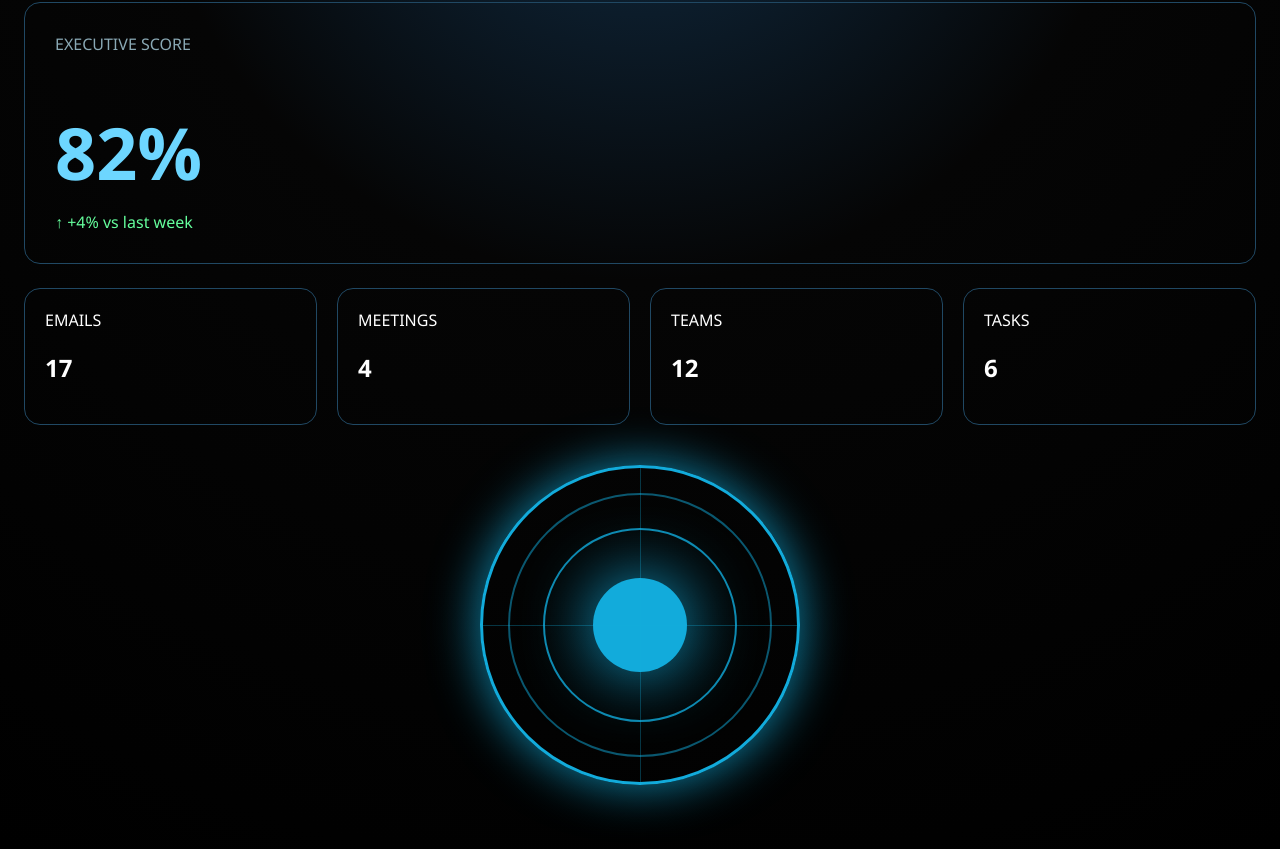
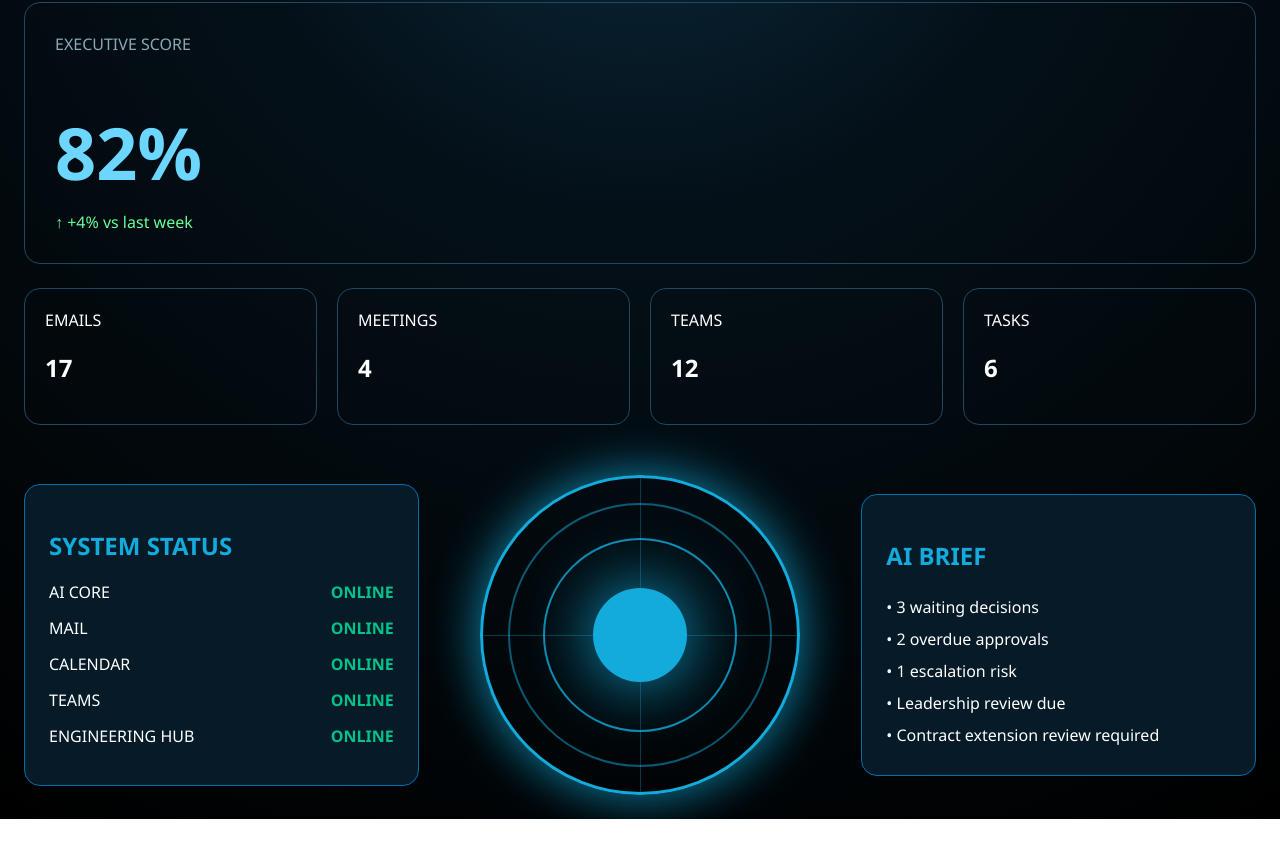
Before and after one commit to adrianbartosik/adrian-ai-os, a Next.js app: page / in a window 1280 px wide. Shown: the part 216-1065 px from the top of the page. After the commit the page ends 1035 px from the top, so only its background shows below. Built offline with nearby package versions, Linux system fonts and the light colour scheme.

Commit message:
Add SystemStatus and AIBrief components to Home
Added SystemStatus and AIBrief components to the Home page. Updated styles for layout and background.

```diff
--- a/app/page.js
+++ b/app/page.js
@@ -6,6 +6,8 @@ import Header from "../components/Header";
 import ExecutiveScore from "../components/ExecutiveScore";
 import KpiGrid from "../components/KpiGrid";
 import ArcReactor from "../components/ArcReactor";
+import SystemStatus from "../components/SystemStatus";
+import AIBrief from "../components/AIBrief";
 
 export default function Home() {
   const [time, setTime] = useState("--:--");
@@ -32,7 +34,7 @@ export default function Home() {
       style={{
         minHeight: "100vh",
         background:
-          "radial-gradient(circle at top, #12304a 0%, #050505 40%, #000000 100%)",
+          "radial-gradient(circle at top, #0b2d42 0%, #041018 35%, #000000 100%)",
         color: "#ffffff",
         padding: "24px",
         fontFamily: "Segoe UI, sans-serif",
@@ -40,7 +42,7 @@ export default function Home() {
     >
       <div
         style={{
-          maxWidth: "1400px",
+          maxWidth: "1600px",
           margin: "0 auto",
         }}
       >
@@ -54,11 +56,18 @@ export default function Home() {
 
         <div
           style={{
-            marginTop: "40px",
-            marginBottom: "40px",
+            display: "grid",
+            gridTemplateColumns: "1fr 1fr 1fr",
+            gap: "24px",
+            marginTop: "50px",
+            alignItems: "center",
           }}
         >
+          <SystemStatus />
+
           <ArcReactor />
+
+          <AIBrief />
         </div>
       </div>
     </main>
```
